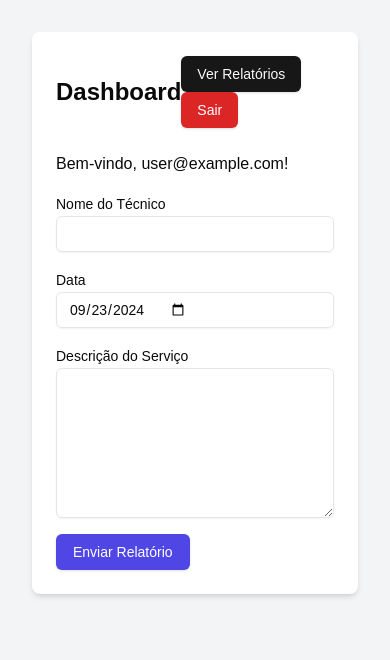
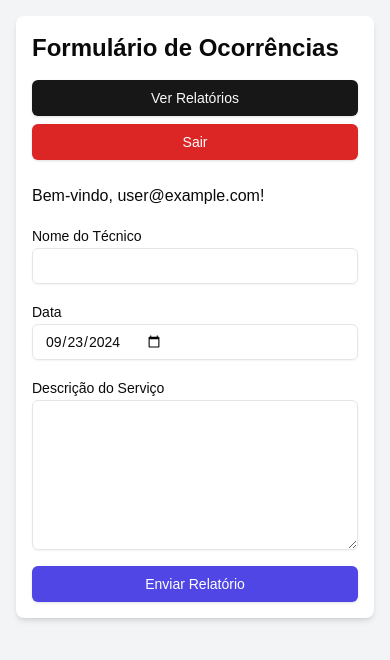
Before and after one commit to canutoilberto/passagem-servico, a Next.js app: page /dashboard in a window 390 px wide. Shown: the top 660 px of the page. Built offline with nearby package versions, Linux system fonts and the light colour scheme; no server answers; sample sign-in values are in the browser's storage.

Commit message:
[Fix] Css fixies to mobile view

```diff
--- a/app/dashboard/page.tsx
+++ b/app/dashboard/page.tsx
@@ -109,17 +109,20 @@ export default function DashboardPage() {
   }
 
   return (
-    <div className="min-h-screen bg-gray-100 p-8">
-      <div className="max-w-4xl mx-auto bg-white rounded-lg shadow-md p-6">
-        <div className="flex justify-between items-center mb-6">
-          <h1 className="text-2xl font-bold">Dashboard</h1>
-          <div>
-            <Button onClick={() => router.push("/reports")} className="mr-2">
+    <div className="min-h-screen bg-gray-100 p-4 sm:p-6 md:p-8">
+      <div className="max-w-4xl mx-auto bg-white rounded-lg shadow-md p-4 sm:p-6">
+        <div className="flex flex-col sm:flex-row justify-between items-start sm:items-center mb-6 space-y-4 sm:space-y-0">
+          <h1 className="text-2xl font-bold">Formulário de Ocorrências</h1>
+          <div className="flex flex-col sm:flex-row space-y-2 sm:space-y-0 sm:space-x-2 w-full sm:w-auto">
+            <Button
+              onClick={() => router.push("/reports")}
+              className="w-full sm:w-auto"
+            >
               Ver Relatórios
             </Button>
             <Button
-              className="text-white bg-red-600 hover:bg-red-700"
               onClick={handleSignOut}
+              className="rounded-md text-white bg-red-600 hover:bg-red-700 w-full sm:w-auto"
             >
               Sair
             </Button>
@@ -157,9 +160,9 @@ export default function DashboardPage() {
             />
           </div>
           <Button
-            className="group relative flex justify-center py-2 px-4 border border-transparent text-sm font-medium rounded-md text-white bg-indigo-600 hover:bg-indigo-700 focus:outline-none focus:ring-2 focus:ring-offset-2 focus:ring-indigo-500"
             type="submit"
             disabled={isSubmitting}
+            className="rounded-md text-white bg-indigo-600 hover:bg-indigo-700 w-full sm:w-auto"
           >
             {isSubmitting ? "Enviando..." : "Enviar Relatório"}
           </Button>
```
